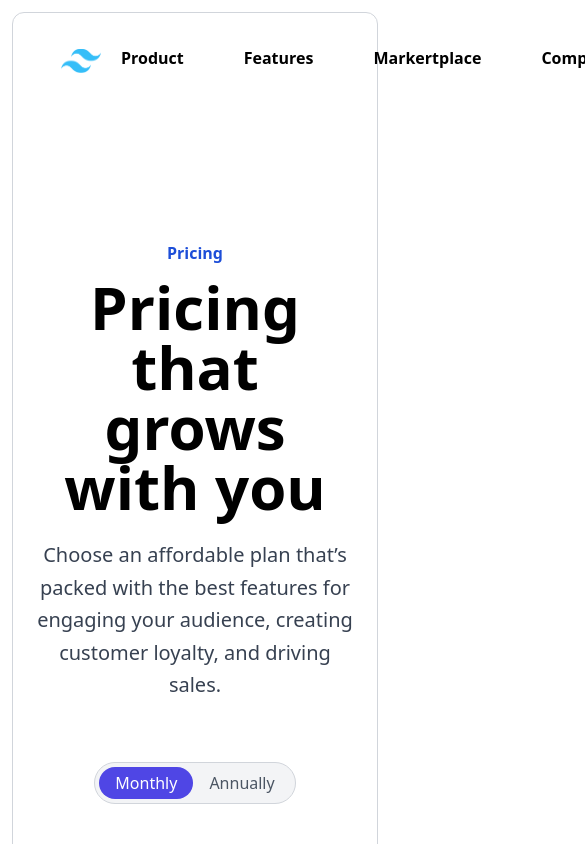
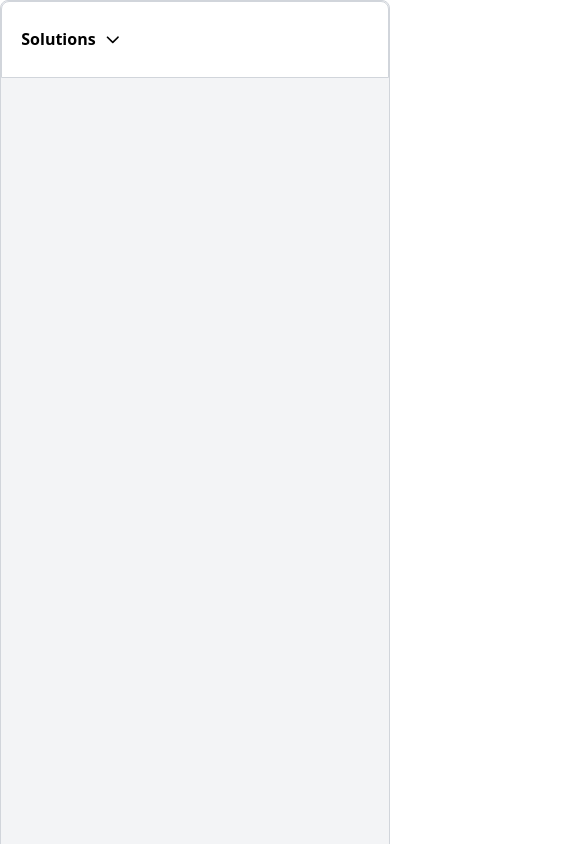
Before and after one commit to kwndri/Tailwind-Plus-Custom-Templates, an Angular app: page / in a window 390 px wide. Shown: the top 844 px of the page, 585 px wide, since content can reach past the window. Built offline with nearby package versions, Linux system fonts and the light colour scheme.

Commit message:
First Flyout menu

```diff
--- /dev/null
+++ b/src/app/Flyout-Menus/first-menu-component/first-menu-component.html
@@ -0,0 +1,58 @@
+<div class="bg-gray-100 border border-gray-300 rounded-lg  h-[1500px] ">
+    <div class=" bg-white rounded-t-lg border border-gray-300">
+        <div class="flex flex-row font-semibold text-black md:w-[96%] w-[90%] mx-auto ">
+            <button class=" py-[3vh] " (click)="onExpandMenu()">Solutions
+                <span><app-icons [iconPrefix]="'fas'" [iconName]="'chevron-down'" [size]="'sm'" [classes]="'text-black ml-1'" /></span>
+            </button>
+            <p class="flex-1"></p>
+        </div>
+     @if(isExpanded()) {
+        <div class="mt-[30px] md:w-[96%] w-[90%] mx-auto mb-[40px] ">
+            <div class="xl:grid xl:grid-cols-2 xl:gap-3 ">
+                <div class="grid grid-cols-2 gap-3 cursor-pointer">
+                    @for(menu of menu(); track menu.title){
+                        <div class="flex flex-col gap-2">
+                            <h3 class="text-gray-400 font-semibold mb-[10px]">{{menu.title}}</h3>
+                            @for(item of menu.submenu; track item){
+                                <p class="text-black font-semibold">{{item}}</p>
+                            }
+                        </div>
+                    }
+                </div>
+                <div class="xl:grid xl:grid-cols-2 xl:gap-[1vw] ">
+                    <div class=" xl:flex xl:flex-col xl:gap-2 xl:mt-[0px] xl:w-[20vw] md:w-[70vw] cursor-pointer md:flex md:flex-row gap-[3vw] mt-[5vh]">
+                        <div class="md:w-1/2 xl:w-full">
+                            <img src="https://images.unsplash.com/photo-1496128858413-b36217c2ce36?ixlib=rb-4.0.3&ixid=MnwxMjA3fDB8MHxwaG90by1wYWdlfHx8fGVufDB8fHx8&auto=format&fit=crop&w=3603&q=80"
+                            class="xl:h-[10vw] h-[160px] w-full xl:w-full object-cover rounded-lg mb-[10px] ">
+                        </div>
+                        <div class="md:w-1/2 flex flex-col gap-3 xl:gap-2  xl:mt-[0px] mt-[20px] xl:w-full">
+                            <div class="flex flex-row gap-[2vw]">
+                                <p class="text-gray-500 text-xs md:text-sm">{{ '2023-03-16' | date:'MMM d, y' }}</p>
+                                <span class="px-2 py-[2px] text-xs md:text-sm font-semibold bg-gray-200 text-gray-400 rounded-lg">Marketing</span>
+                            </div>
+                            <h3 class="text-black font-bold">Boost your conversion rate</h3>
+                            <p class="text-gray-500 text-xs md:text-sm w-full text-justify">Et et dolore officia quis nostrud esse aute cillum irure do esse. Eiusmod ad deserunt cupidatat est magna Lorem.</p>
+                        </div>
+
+                    </div>
+                    <div class=" xl:flex xl:flex-col xl:gap-2 xl:mt-[0px] xl:w-[20vw] md:w-[70vw] cursor-pointer md:flex md:flex-row md:gap-[3vw] mt-[5vh]">
+                        <div class="md:w-1/2 xl:w-full">
+                            <img src="https://images.unsplash.com/photo-1547586696-ea22b4d4235d?ixlib=rb-4.0.3&ixid=MnwxMjA3fDB8MHxwaG90by1wYWdlfHx8fGVufDB8fHx8&auto=format&fit=crop&w=3270&q=80"
+                            class="xl:h-[10vw] h-[160px] w-full xl:w-full object-cover rounded-lg mb-[10px] ">
+                        </div>
+                        <div class="md:w-1/2 flex flex-col gap-3 xl:gap-2 md:mt-[10px] xl:mt-[0px] mt-[20px] xl:w-full">
+                            <div class="flex flex-row gap-[2vw]">
+                                <p class="text-gray-500 text-xs md:text-sm">{{ '2023-03-10' | date:'MMM d, y' }}</p>
+                                <span class="px-2 py-[2px] text-xs md:text-sm font-semibold bg-gray-200 text-gray-400 rounded-lg">Sales</span>
+                            </div>
+                            <h3 class="text-black text-xs md:text-sm font-bold">How to use search engine optimization to drive sales</h3>
+                            <p class="text-gray-500 text-xs md:text-sm w-full text-justify">Optio cum necessitatibus dolor voluptatum provident commodi et.</p>
+                        </div>
+
+                    </div>
+                </div>
+            </div>
+        </div>
+    }
+    </div>
+</div>
--- /dev/null
+++ b/src/app/Flyout-Menus/first-menu-component/first-menu-component.ts
@@ -0,0 +1,21 @@
+import { Component, input, signal } from '@angular/core';
+import { IconsComponent } from '../../icons/icons.component';
+import { Menu } from '../../../model';
+import { DatePipe } from '@angular/common';
+
+@Component({
+  standalone: true,
+  selector: 'app-first-menu-component',
+  imports: [IconsComponent, DatePipe],
+  templateUrl: './first-menu-component.html',
+  styleUrl: './first-menu-component.css',
+})
+export class FirstMenuComponent {
+  menu = input<Menu[]>();
+  isExpanded = signal<boolean>(false);
+
+  onExpandMenu() {
+    this.isExpanded.set(!this.isExpanded());
+    console.log(this.isExpanded);
+  }
+}
--- a/src/app/app.html
+++ b/src/app/app.html
@@ -1,3 +1,5 @@
+
+<!-- HTML for page section
 <div class="border border-1 border-gray-300 rounded-xl m-3 pl-[20px] pr-[20px]">
     <div class="mx-auto">
          <app-header-component></app-header-component>
@@ -8,6 +10,11 @@
         <app-footer-component></app-footer-component>
     </div>
 </div>
+-->
 
-<app-first-cta-section-component></app-first-cta-section-component>
-<app-second-cta-section-component></app-second-cta-section-component>
+<app-first-menu-component [menu]="[{
+    title:'Engagement',
+    submenu:['About', 'Customers', 'Press', 'Careers', 'Privacy']
+   },
+   {title:'Resources',
+    submenu:['Community', 'Partners', 'Guides', 'Webinaes']}]  "></app-first-menu-component>
--- a/src/app/app.ts
+++ b/src/app/app.ts
@@ -13,6 +13,7 @@ import { FAQComponent } from './Pricing-Pages/faq-component/faq-component';
 import { FooterComponent } from './Pricing-Pages/footer-component/footer-component';
 import { FirstCtaSectionComponent } from './CTA-Sections/first-cta-section-component/first-cta-section-component';
 import { SecondCtaSectionComponent } from './CTA-Sections/second-cta-section-component/second-cta-section-component';
+import { FirstMenuComponent } from './Flyout-Menus/first-menu-component/first-menu-component';
 
 @Component({
   selector: 'app-root',
@@ -30,6 +31,7 @@ import { SecondCtaSectionComponent } from './CTA-Sections/second-cta-section-com
     FooterComponent,
     FirstCtaSectionComponent,
     SecondCtaSectionComponent,
+    FirstMenuComponent,
   ],
   templateUrl: './app.html',
   styleUrl: './app.css',
--- a/src/app/icons/icon-library.ts
+++ b/src/app/icons/icon-library.ts
@@ -14,6 +14,7 @@ import {
   faCheck,
 } from '@fortawesome/free-solid-svg-icons';
 import { faPlus, faMinus } from '@fortawesome/free-solid-svg-icons';
+import { faChevronDown } from '@fortawesome/free-solid-svg-icons';
 
 export function addIcons(library: FaIconLibrary) {
   library.addIcons(
@@ -27,6 +28,7 @@ export function addIcons(library: FaIconLibrary) {
     faArrowRight,
     faPlus,
     faMinus,
-    faCheck
+    faCheck,
+    faChevronDown
   );
 }
--- a/src/model.ts
+++ b/src/model.ts
@@ -20,3 +20,8 @@ interface TimeSubscription {
   monthly: number;
   yearly: number;
 }
+
+export interface Menu {
+  title: string;
+  submenu: string[];
+}
```
Also changed, not shown: src/app/Flyout-Menus/first-menu-component/first-menu-component.css (added).
